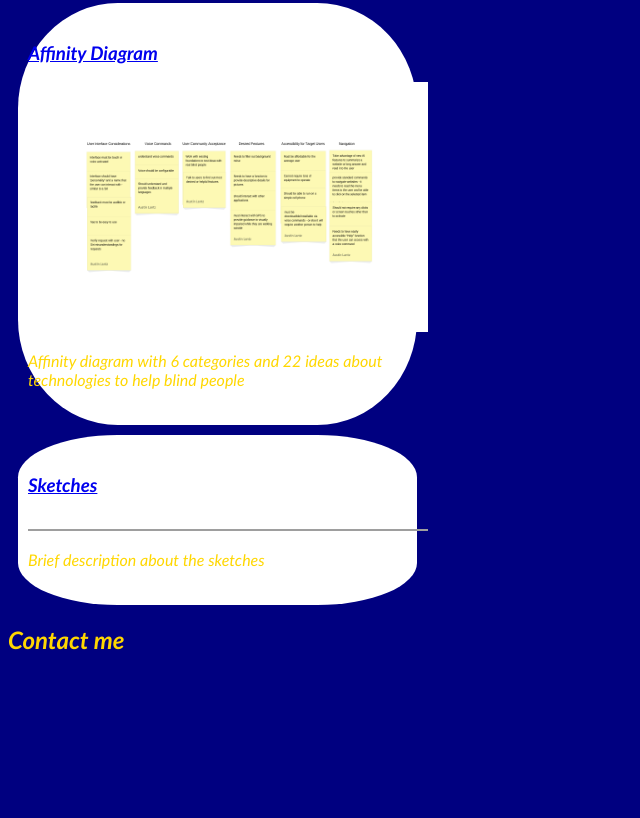
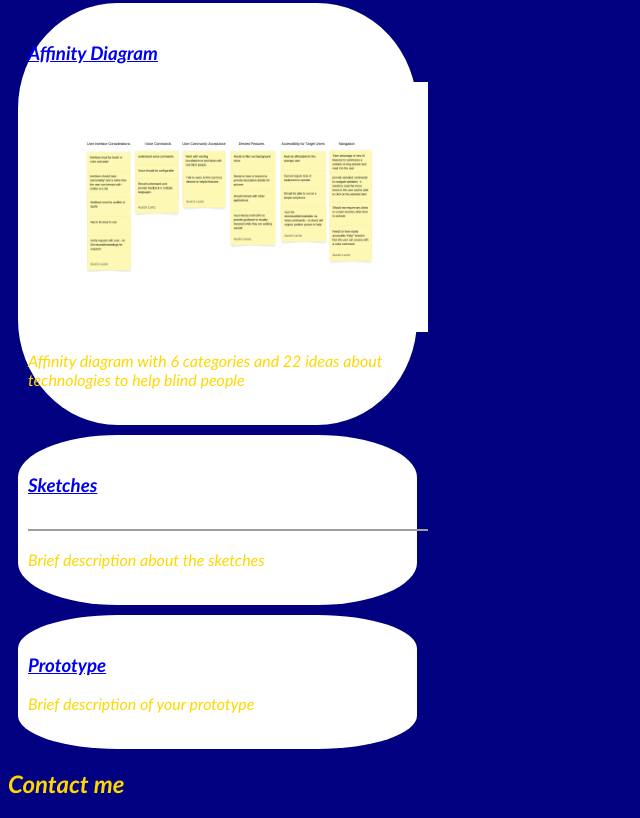
Before and after one commit to aklantz/aklantz.github.io, a plain HTML site: page index.html in a window 1280 px wide. Shown: the part 726-1544 px from the top of the page, without its empty margins (0-640 px from the left). Before the commit the page ends 1400 px from the top, so only its background shows below. Drawn offline with Linux system fonts and the light colour scheme; grey boxes are pictures that could not be loaded.

Commit message:
Add files via upload

```diff
--- a/index.html
+++ b/index.html
@@ -48,6 +48,12 @@
    Brief description about the sketches
    </p>
    </section>
+   <!--Paper Prototype Assignment-->
+<section class="project">
+   <a href="Paper_Prototype.pdf"><h3> Prototype</h3></a>
+   <a href="Paper_Prototype.pdf"></a>
+   <p> Brief description of your prototype </p>
+   </section>
 
    </div>
 
```
